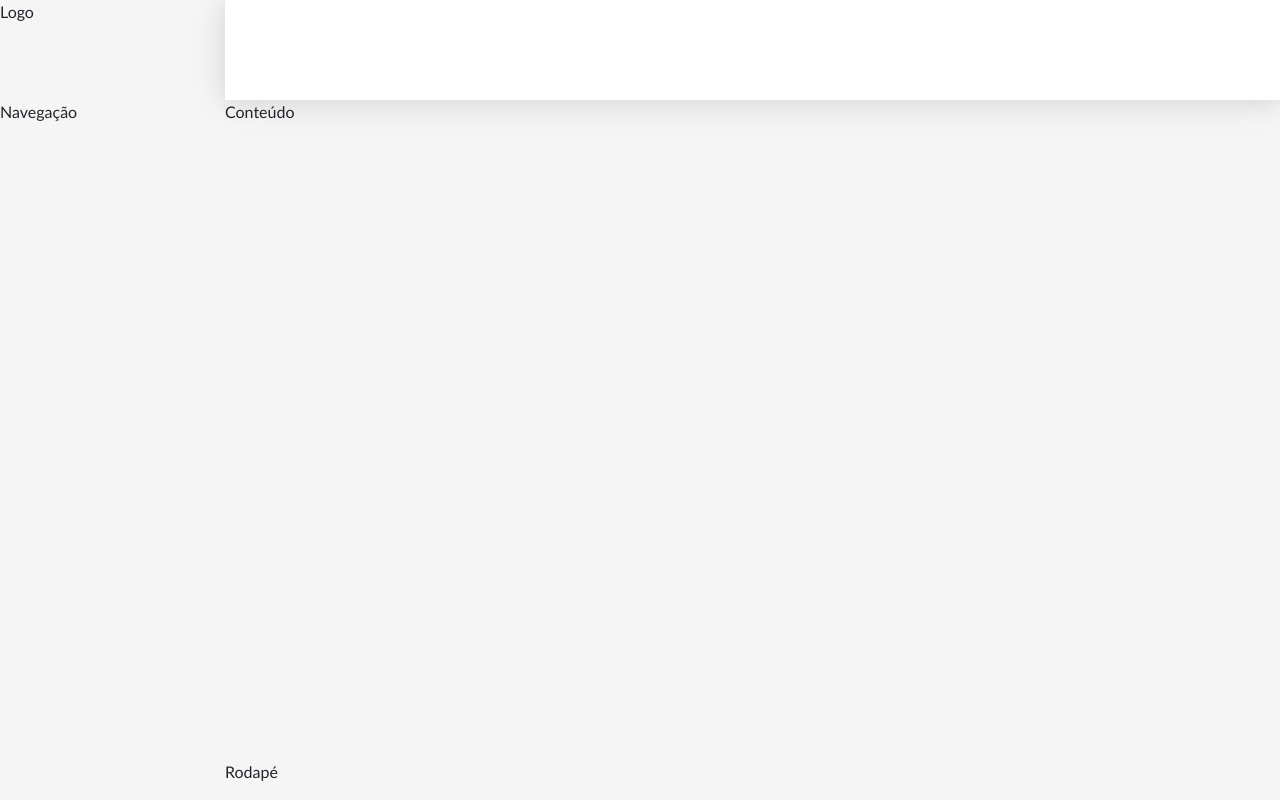
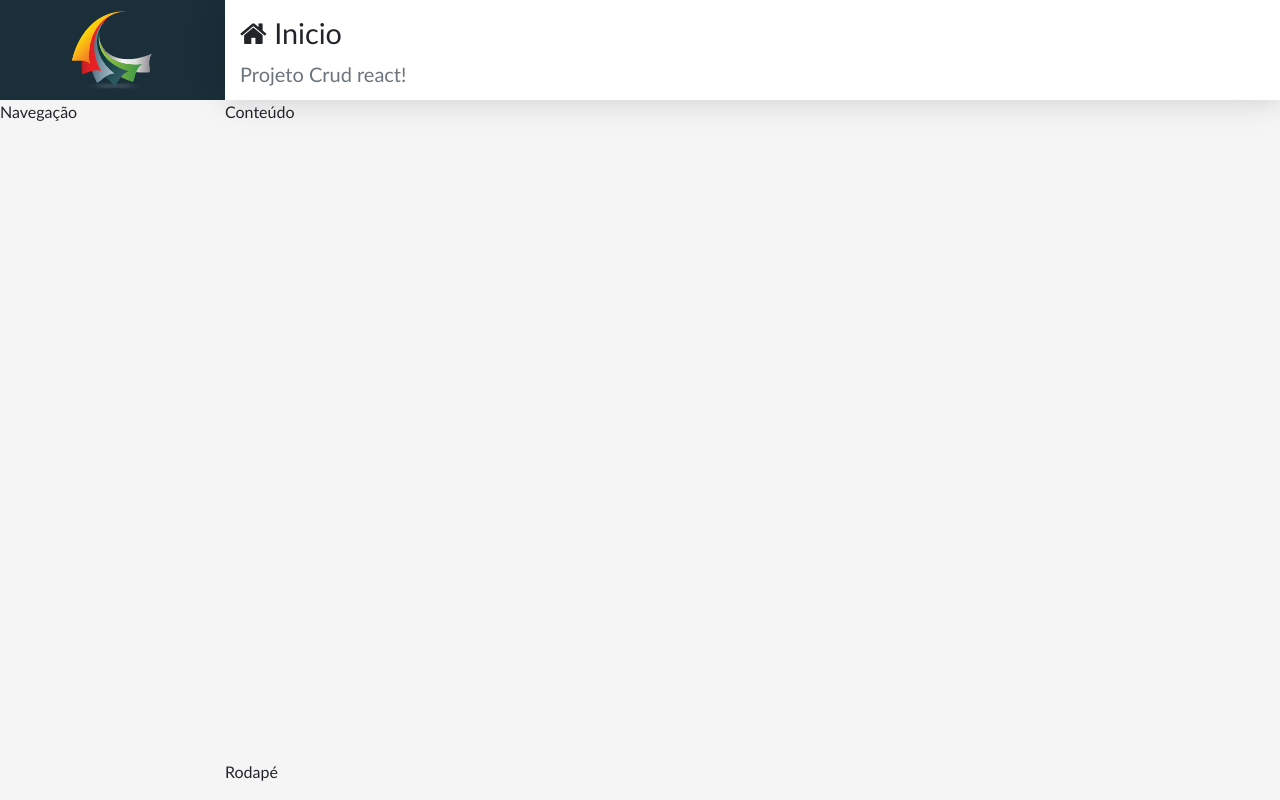
Before and after one commit to EzequielGnich/CRUD-reactJS, a React (Create React App) app in the folder frontend/: page / in a window 1280 px wide. Built offline with nearby package versions, Linux system fonts and the light colour scheme.

Commit message:
Css, Logo e referencia do componente Header no arquivo main.jsx

```diff
--- a/frontend/src/components/templates/logo/logo.css
+++ b/frontend/src/components/templates/logo/logo.css
@@ -0,0 +1,11 @@
+aside.logo {
+  background-color: var(--bg-dark);
+  display: flex;
+  justify-content: center;
+  align-items: center;
+}
+
+aside.logo img {
+  padding: 0px 65px;
+  width: 100%;
+}
--- a/frontend/src/components/templates/logo/logo.jsx
+++ b/frontend/src/components/templates/logo/logo.jsx
@@ -1,8 +1,11 @@
 import './logo.css'
+import logo from '../../../assets/logo.png'
 import React from 'react'
 
 export default props => (
   <aside className="logo">
-    Logo
+    <a href="/" className="logo">
+      <img src={logo} alt="logo"/>
+    </a>
   </aside>
 )
--- a/frontend/src/components/templates/main/main.jsx
+++ b/frontend/src/components/templates/main/main.jsx
@@ -5,7 +5,7 @@
 
 export default props => (
   <>
-    <Header />
+    <Header {...props} />
     <main className="content">
       Conteúdo
     </main>
```
Also changed, not shown: frontend/src/assets/logo.png (added).
